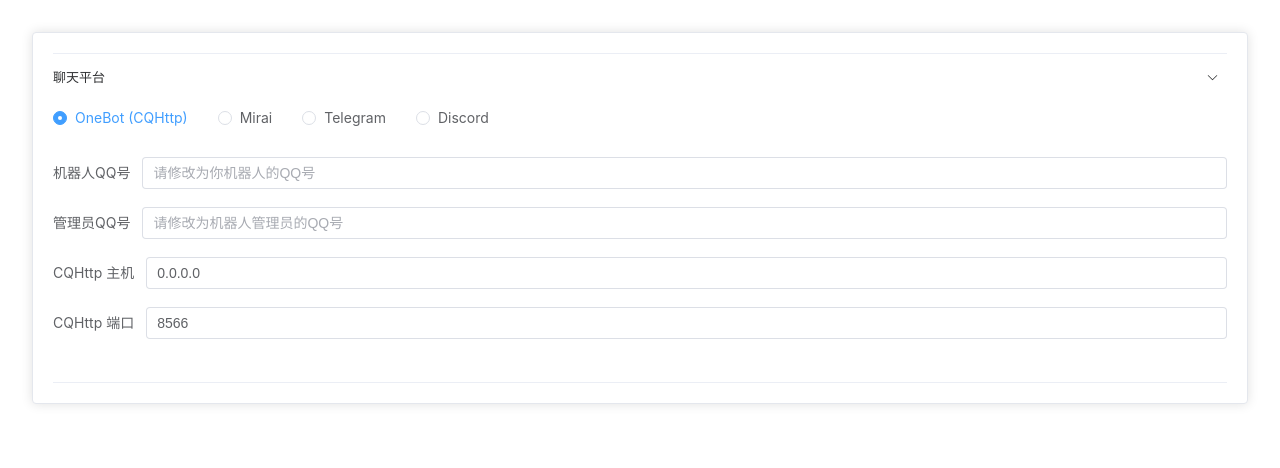
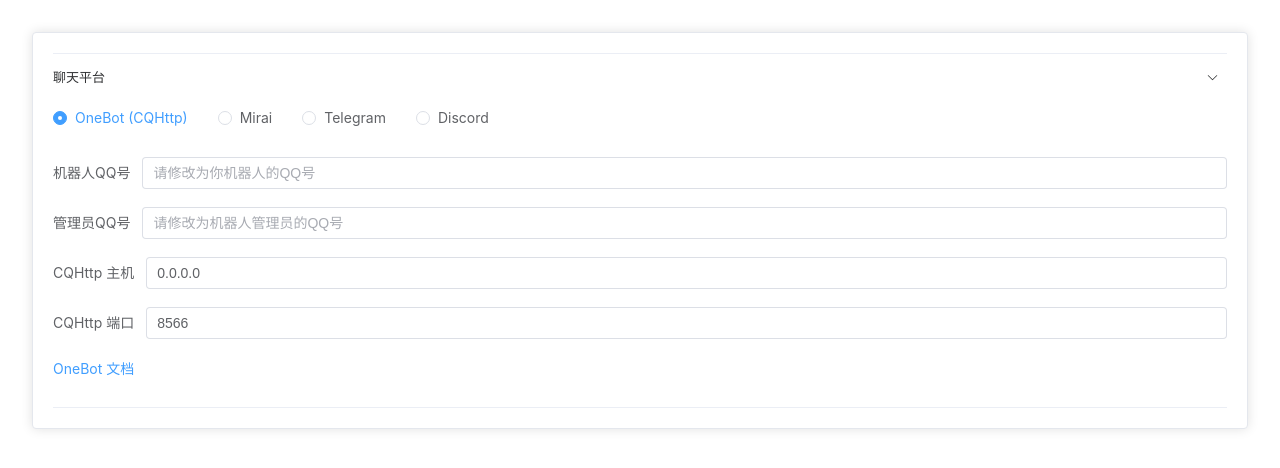
Before and after one commit to zmh-program/web-mirai-panel, a Vue app in the folder frontend/: page / in a window 1280 px wide. Shown: the top 468 px of the page. Built offline with nearby package versions, Linux system fonts and the light colour scheme.

Commit message:
document link

```diff
--- a/frontend/src/assets/main.css
+++ b/frontend/src/assets/main.css
@@ -5,7 +5,6 @@
   font-weight: normal;
 }
 
-a,
 .green {
   text-decoration: none;
   color: hsla(160, 100%, 37%, 1);
--- a/frontend/src/views/index.vue
+++ b/frontend/src/views/index.vue
@@ -32,7 +32,7 @@
 <template>
   <main>
     <el-card class='card'>
-      <el-collapse v-model='collapse'>
+      <el-collapse v-model='collapse' id='collapse'>
         <el-collapse-item name='chat' title='聊天平台'>
           <el-radio-group v-model='chatModel'>
             <el-radio label='cqhttp'>OneBot (CQHttp)</el-radio>
@@ -46,6 +46,9 @@
               <el-form-item label='管理员QQ号'><el-input placeholder='请修改为机器人管理员的QQ号' v-model='cqhttp.manager_qq' /></el-form-item>
               <el-form-item label='CQHttp 主机'><el-input v-model='cqhttp.host' /></el-form-item>
               <el-form-item label='CQHttp 端口'><el-input v-model='cqhttp.port' /></el-form-item>
+              <a href='https://chatgpt-qq.lss233.com/pei-zhi-wen-jian-jiao-cheng/dui-jie-liao-tian-ping-tai/dui-jie-onebot-gocqhttp' target='_blank'>
+                <el-link type='primary'>OneBot 文档</el-link>
+              </a>
             </el-form>
             <el-form :model='mirai' v-else-if='chatModel == "mirai"'>
               <el-form-item label='机器人QQ号'><el-input placeholder='请修改为你机器人的QQ号' v-model='mirai.qq' /></el-form-item>
@@ -53,14 +56,23 @@
               <el-form-item label='Mirai API Key'><el-input placeholder='verifyKey' v-model='mirai.key' /></el-form-item>
               <el-form-item label='Mirai 主机'><el-input v-model='mirai.reverse_host' /></el-form-item>
               <el-form-item label='Mirai 端口'><el-input v-model='mirai.reverse_port' /></el-form-item>
+              <a href='https://chatgpt-qq.lss233.com/pei-zhi-wen-jian-jiao-cheng/dui-jie-liao-tian-ping-tai/dui-jie-mirai' target='_blank'>
+                <el-link type='primary'>Mirai 文档</el-link>
+              </a>
             </el-form>
             <el-form :model='telegram' v-else-if='chatModel == "telegram"'>
               <el-form-item label='Bot Token'><el-input placeholder='你的 Bot token' v-model='telegram.token' /></el-form-item>
               <el-form-item label='Proxy'><el-input placeholder='可选, 留空默认系统设置' v-model='telegram.proxy' /></el-form-item>
               <el-form-item label='Chat ID'><el-input placeholder='管理员的 chat id' v-model='telegram.manager_chat' /></el-form-item>
+              <a href='https://chatgpt-qq.lss233.com/pei-zhi-wen-jian-jiao-cheng/dui-jie-liao-tian-ping-tai/dui-jie-telegram' target='_blank'>
+                <el-link type='primary'>Telegram 文档</el-link>
+              </a>
             </el-form>
             <el-form :model='discord' v-else-if='chatModel == "discord"'>
               <el-form-item label='Bot Token'><el-input placeholder='Discord 机器人的 token' v-model='discord.token' /></el-form-item>
+              <a href='https://chatgpt-qq.lss233.com/pei-zhi-wen-jian-jiao-cheng/dui-jie-liao-tian-ping-tai/dui-jie-discord' target='_blank'>
+                <el-link type='primary'>Discord 文档</el-link>
+              </a>
             </el-form>
           </div>
         </el-collapse-item>
```
